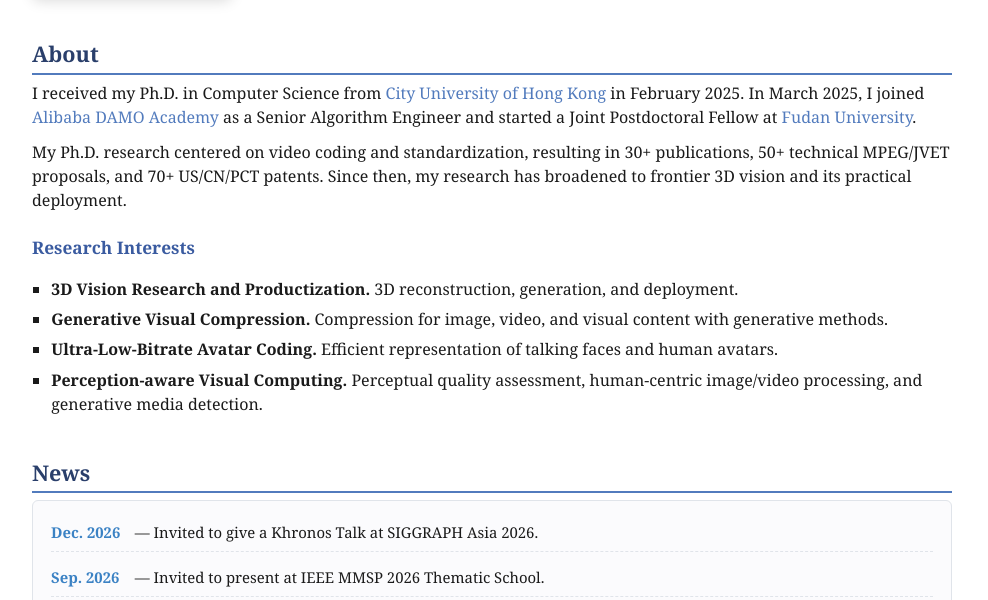
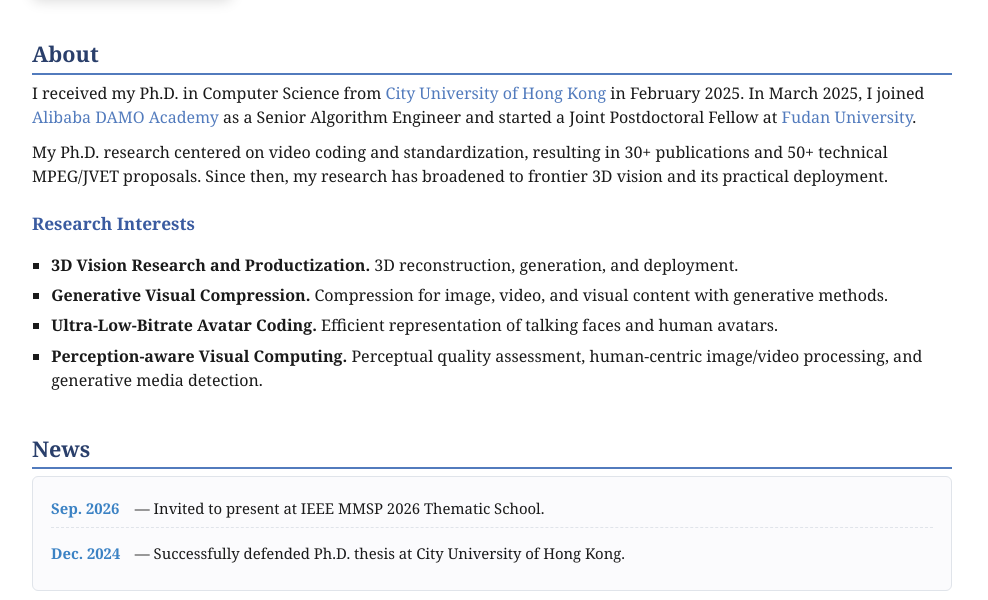
Before and after one commit to Berlin0610/bolin-homepage, a plain HTML site: page index.html in a window 1280 px wide. Shown: the part 296-896 px from the top of the page, without its empty margins (148-1136 px from the left). Drawn offline with Linux system fonts and the light colour scheme.

Commit message:
Update about text, news and invited talks

```diff
--- a/index.html
+++ b/index.html
@@ -108,8 +108,8 @@
 	  <a target="_blank" href="https://www.fudan.edu.cn/">Fudan University</a>.
 	</p>
 	<p>
-	  My Ph.D. research centered on video coding and standardization, resulting in 30+ publications,
-	  50+ technical MPEG/JVET proposals, and 70+ US/CN/PCT patents. Since then, my research
+	  My Ph.D. research centered on video coding and standardization, resulting in 30+ publications and
+	  50+ technical MPEG/JVET proposals. Since then, my research
 	  has broadened to frontier 3D vision and its practical deployment.
 	</p>
 
@@ -127,7 +127,6 @@
   <h2>News</h2>
   <div class="news-scroll">
     <ul class="news-list">
-      <li><span class="news-date">Dec. 2026</span> — Invited to give a Khronos Talk at SIGGRAPH Asia 2026.</li>
       <li><span class="news-date">Sep. 2026</span> — Invited to present at IEEE MMSP 2026 Thematic School.</li>
       <li><span class="news-date">Dec. 2024</span> — Successfully defended Ph.D. thesis at City University of Hong Kong.</li>
     </ul>
@@ -393,10 +392,6 @@
       <h3>Invited Talks</h3>
       <ul>
         <li>
-          <b>SIGGRAPH Asia 2026</b> (Khronos Talk) —
-          <i>Efficient 3D Gaussian Compression for Head and Human Avatars</i>
-        </li>
-        <li>
           <b>IEEE MMSP 2026</b> (Thematic School) —
           <i>
             Exploration and Standardization of Generative Face Video Compression:
```
